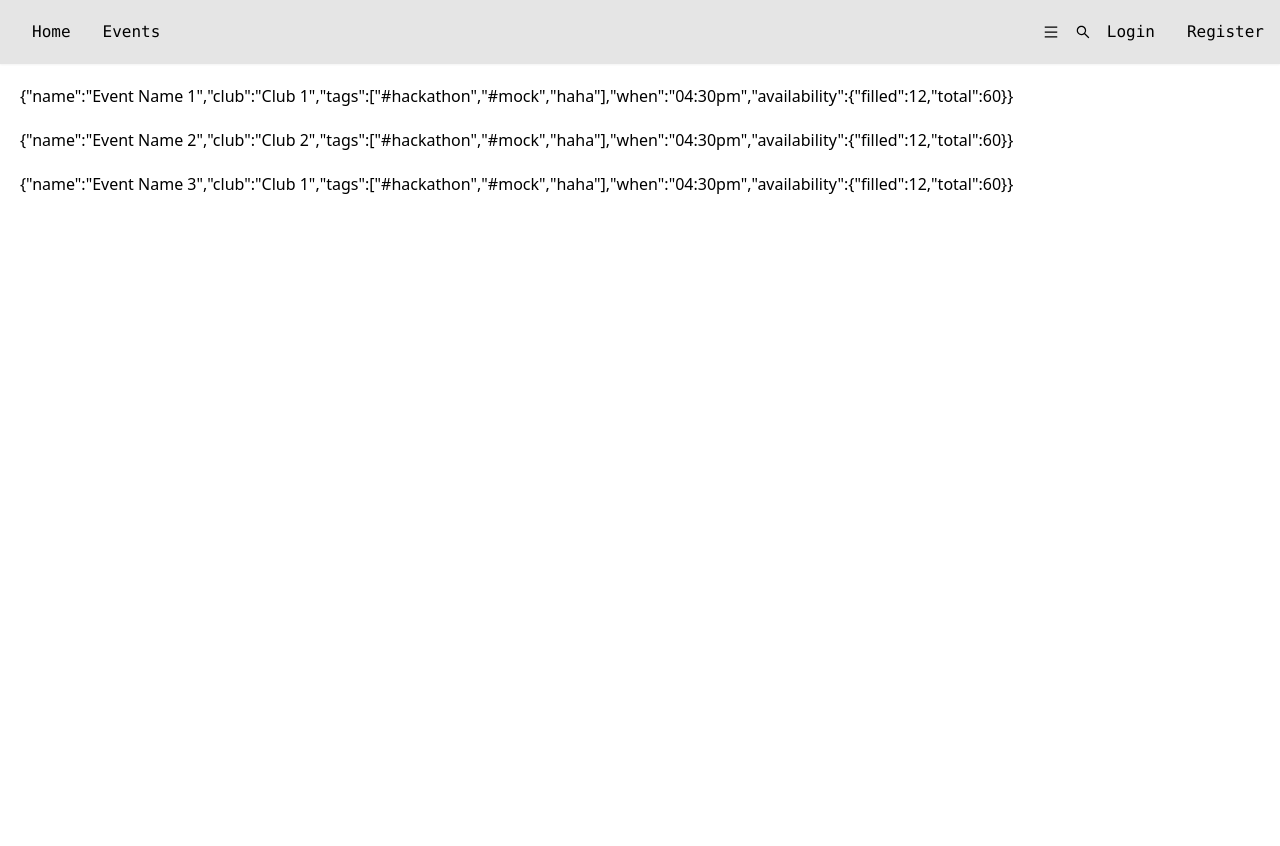
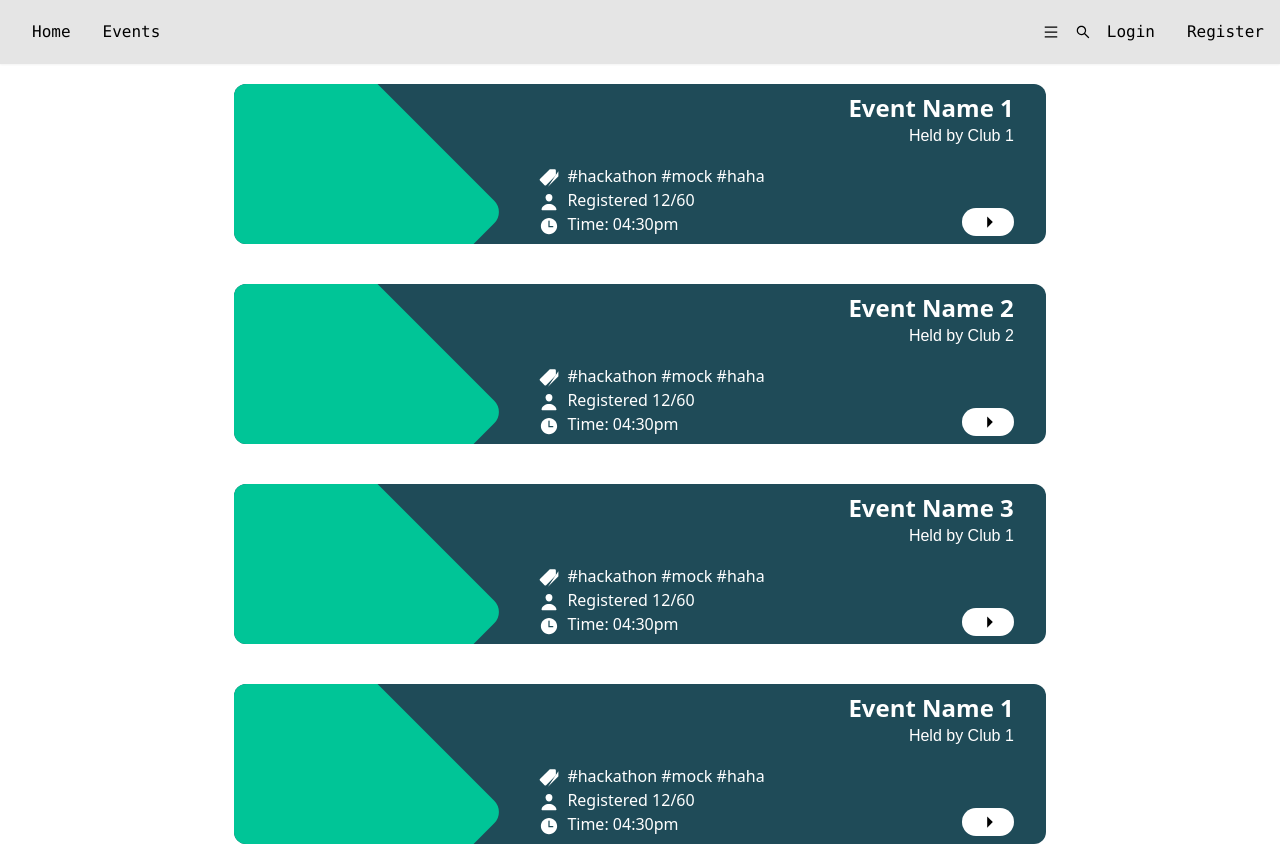
Before and after one commit to ComputerSocietyVITC/club-events, a React (Create React App) app: page /events in a window 1280 px wide. Shown: the top 846 px of the page. Before the commit the page ends 800 px from the top, so only its background shows below. Built offline with nearby package versions, Linux system fonts and the light colour scheme; the HTML template or start-up script is replaced by a standard one.

Commit message:
Merge branch 'main' of https://github.com/porridgewithraisins/club-events into main

```diff
--- /dev/null
+++ b/src/common/ScrollToTop.jsx
@@ -0,0 +1,24 @@
+import { useEffect, useState } from 'react';
+
+const ScrollToTop = () => {
+  const [visible, setVisible] = useState(false);
+  useEffect(() => window.addEventListener('scroll', () => setVisible(window.scrollY > 300)), []);
+  return (
+    <>
+      {visible && (
+        <div
+          onClick={() => window.scrollTo({ top: 0, behavior: 'smooth' })}
+          className="bg-lightergreen rounded-full fixed bottom-5 right-5 sm:hidden z-50 cursor-pointer"
+        >
+          <img
+            width="64"
+            height="64"
+            src="https://unpkg.com/ionicons@5.5.2/dist/svg/arrow-up-outline.svg"
+          />
+        </div>
+      )}
+    </>
+  );
+};
+
+export default ScrollToTop;
--- a/src/content/events/Events.jsx
+++ b/src/content/events/Events.jsx
@@ -1,4 +1,5 @@
 import { Link } from 'react-router-dom';
+import ScrollToTop from '../../common/ScrollToTop';
 
 const data = [
   {
@@ -31,18 +32,106 @@ const data = [
       total: 60,
     },
   },
+  {
+    name: 'Event Name 1',
+    club: 'Club 1',
+    tags: ['#hackathon', '#mock', 'haha'],
+    when: '04:30pm',
+    availability: {
+      filled: 12,
+      total: 60,
+    },
+  },
+  {
+    name: 'Event Name 2',
+    club: 'Club 2',
+    tags: ['#hackathon', '#mock', 'haha'],
+    when: '04:30pm',
+    availability: {
+      filled: 12,
+      total: 60,
+    },
+  },
+  {
+    name: 'Event Name 3',
+    club: 'Club 1',
+    tags: ['#hackathon', '#mock', 'haha'],
+    when: '04:30pm',
+    availability: {
+      filled: 12,
+      total: 60,
+    },
+  },
 ];
 
-const EventCard = ({ details, idx }) => {
+const EventCardTitle = ({ name, club }) => (
+  <div className="z-10 justify-end col-start-3 text-white">
+    <strong className="block text-right text-2xl">{name}</strong>
+    <strong className="block text-right font-normal">Held by {club}</strong>
+  </div>
+);
+
+const EventCardInfoItem = ({ svgURL, text }) => (
+  <div className="flex">
+    <img className="filter invert h-5 w-auto mr-2 mt-1" src={svgURL} />
+    <div>{text}</div>
+  </div>
+);
+
+const EventCardInfo = ({ tags, availability, when }) => (
+  <div className="z-10 flex flex-col row-start-2 col-start-2 text-white ml-6">
+    <EventCardInfoItem
+      svgURL="https://unpkg.com/ionicons@5.5.2/dist/svg/pricetags-outline.svg"
+      text={tags.map(tag => (tag[0] !== '#' ? '#' : '') + tag).join(' ')}
+    />
+    <EventCardInfoItem
+      svgURL="https://unpkg.com/ionicons@5.5.2/dist/svg/person-outline.svg"
+      text={`Registered ${availability.filled}/${availability.total}`}
+    />
+    <EventCardInfoItem
+      svgURL="https://unpkg.com/ionicons@5.5.2/dist/svg/time.svg"
+      text={`Time: ${when}`}
+    />
+  </div>
+);
+
+const EventCardGoTo = ({ id, name }) => {
+  const urlified_name = name.replace(/ /g, '-').toLowerCase();
   return (
-    <>
-      <Link to={`/events/${idx}`}>
-        <p className="m-5">{JSON.stringify(details)}</p>
+    <div className="z-10 flex justify-end col-start-3 row-start-2">
+      <Link
+        to={`/events/${id}/${urlified_name}`}
+        className="rounded-full flex self-end items-center py-1 px-3.5 bg-white"
+      >
+        <img
+          className="h-5 w-auto ml-1"
+          width="64"
+          height="64"
+          src="https://unpkg.com/ionicons@5.5.2/dist/svg/chevron-forward-outline.svg"
+        ></img>
       </Link>
-    </>
+    </div>
   );
 };
 
-const Events = () => data.map((data, idx) => <EventCard details={data} idx={idx} key={idx} />);
+const EventCard = ({ details, idx }) => (
+  <div className="flex flex-row flex-wrap items-center justify-center col-start-1">
+    <div className="bg-darkergreen m-5 px-8 sm:px-2 py-2 rounded-xl grid grid-cols-3 grid-rows-2 relative overflow-hidden">
+      <div className="z-0 rounded-2xl w-96 h-96 bg-lightergreen transform rotate-45 absolute -left-48 -top-16 sm:rotate-neg60 sm:left-ecmleft sm:top-ecmtop"></div>
+      <EventCardTitle {...details} />
+      <EventCardInfo {...details} />
+      <EventCardGoTo id={idx} name={details.name} />
+    </div>
+  </div>
+);
+
+const Events = () => (
+  <>
+    {data.map((details, idx) => (
+      <EventCard details={details} idx={idx} key={idx} />
+    ))}
+    <ScrollToTop />
+  </>
+);
 
 export default Events;
--- a/src/content/events/IndivualEvent.jsx
+++ b/src/content/events/IndivualEvent.jsx
@@ -3,7 +3,7 @@ import { useParams } from 'react-router-dom';
 const IndividualEvent = () => {
   console.log('this is working');
   const { eventId } = useParams();
-  return <p>This is event id : {eventId}</p>;
+  return <p>This is event id :{eventId}</p>;
 };
 
 export default IndividualEvent;
--- a/src/index.css
+++ b/src/index.css
@@ -2,3 +2,10 @@
 @tailwind base;
 @tailwind components;
 @tailwind utilities;
+
+
+@layer utilities {
+    neg-p-event-card {
+
+    }
+}
--- a/tailwind.config.js
+++ b/tailwind.config.js
@@ -6,9 +6,38 @@ module.exports = {
       colors: {
         navbarbg: '#E5E5E5',
         mainbg: '#054E4E',
+        darkergreen: '#1F4B58',
+        lightergreen: '#00C597',
+        brightkindagreen: '#26D457',
       },
       fontFamily: {
         normal: ['Arial'],
+      },
+      screens: {
+        '2xl': { max: '1535px' },
+        // => @media (max-width: 1535px) { ... }
+
+        xl: { max: '1279px' },
+        // => @media (max-width: 1279px) { ... }
+
+        lg: { max: '1023px' },
+        // => @media (max-width: 1023px) { ... }
+
+        md: { max: '767px' },
+        // => @media (max-width: 767px) { ... }
+
+        sm: { max: '639px' },
+        // => @media (max-width: 639px) { ... }
+      },
+      gridTemplateColumns: {
+        '2to1': '2fr 1fr',
+      },
+      inset: {
+        ecmleft: '-17rem',
+        ecmtop: '-5rem',
+      },
+      rotate: {
+        neg60: '-50deg',
       },
     },
   },
```
Also changed, not shown: 2 other files (tests, documents, lock files or other folders).
